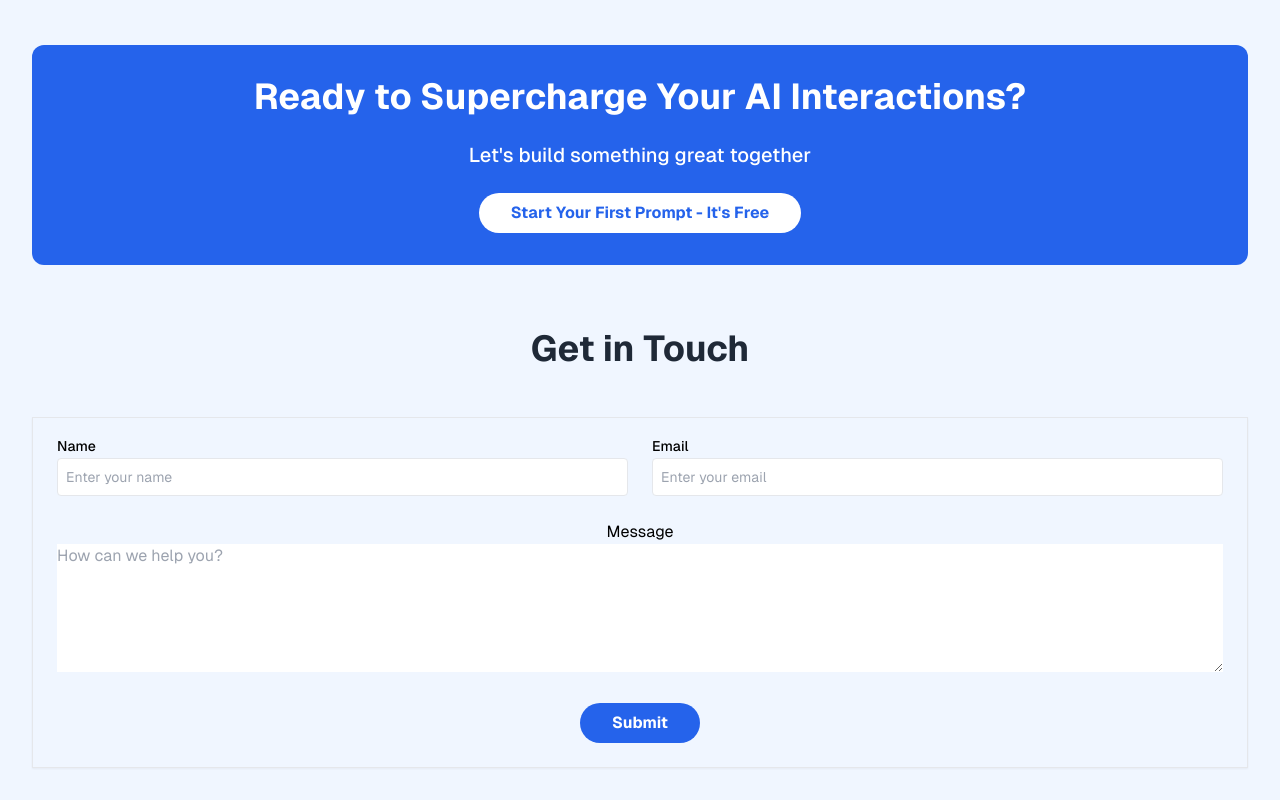
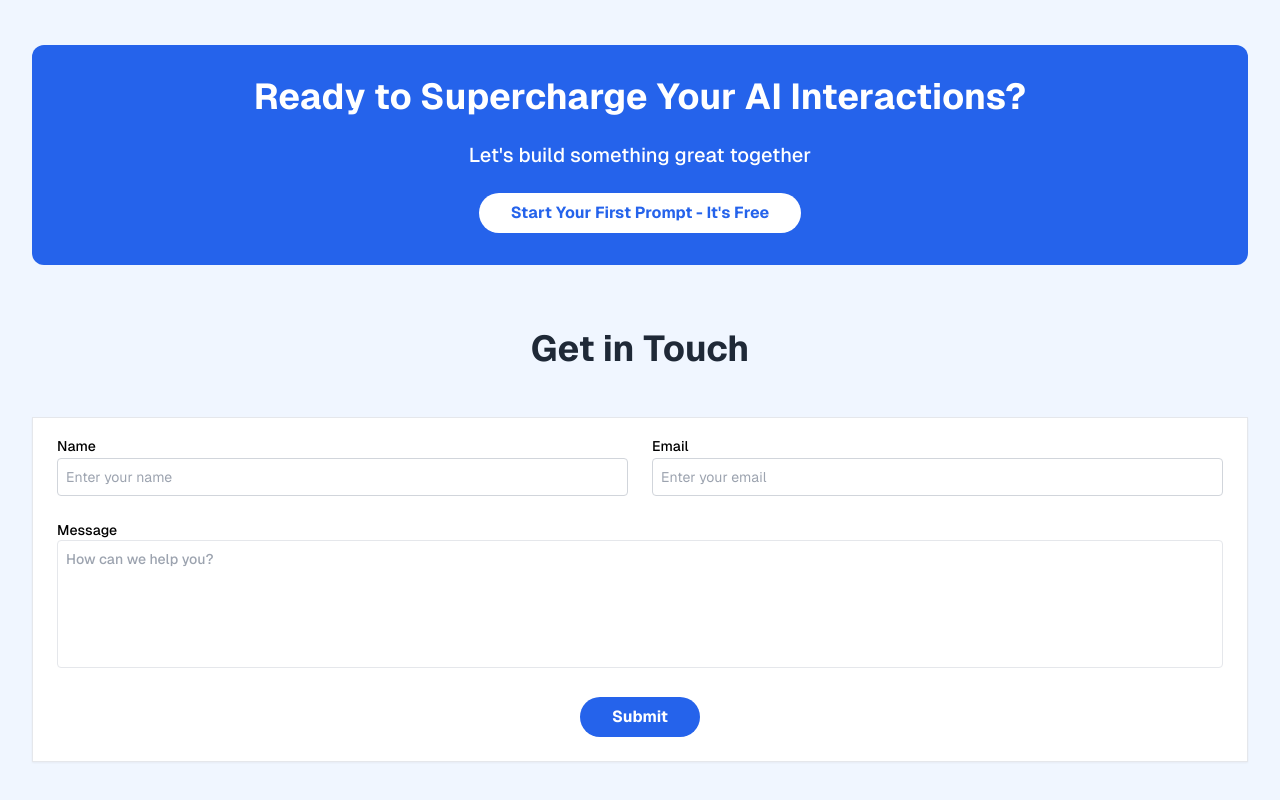
Before and after one commit to Orbitado/ai-prompt-wizard, a Next.js app: page / in a window 1280 px wide. Shown: the part 2177-2977 px from the top of the page. Built offline with nearby package versions, Linux system fonts and the light colour scheme.

Commit message:
[ADDED] Form w/functionality

```diff
--- a/src/components/common/GetInTouch.tsx
+++ b/src/components/common/GetInTouch.tsx
@@ -11,19 +11,22 @@ export default function GetInTouch() {
           Get in Touch
         </h3>
         <Card>
-          <CardContent className="gap-6 grid">
+          <CardContent className="gap-6 grid bg-white">
             <form action="" method="post" className="gap-6 grid">
               <div className="gap-6 grid grid-cols-2">
-                <Input inputType="name" />
-                <Input inputType="email" />
+                <Input inputType="name" type="text" />
+                <Input inputType="email" type="email" />
               </div>
-              <label htmlFor="message">
+              <label
+                htmlFor="message"
+                className="font-medium text-sm text-start"
+              >
                 Message
                 <textarea
                   name="message"
                   id="message"
                   placeholder="How can we help you?"
-                  className="w-full h-32"
+                  className="p-2 border rounded-[0.25rem] w-full h-32 text-sm resize-none"
                   required
                 />
               </label>
--- a/src/components/common/Input.tsx
+++ b/src/components/common/Input.tsx
@@ -1,16 +1,22 @@
 import React from "react";
 
-export default function Input({ inputType }: { inputType: string }) {
+export default function Input({
+  inputType,
+  type,
+}: {
+  inputType: string;
+  type: string;
+}) {
   const label = inputType.charAt(0).toUpperCase() + inputType.slice(1);
   return (
-    <label htmlFor="name" className="mt-4 w-full text-start">
+    <label htmlFor={inputType} className="mt-4 w-full text-start">
       <span className="font-medium text-sm">{label}</span>
       <input
-        type="text"
+        type={type}
         name={inputType}
         id={inputType}
         placeholder={`Enter your ${inputType}`}
-        className="p-2 border rounded-[0.25rem] w-full text-sm"
+        className="border-gray-300 p-2 border rounded-[0.25rem] w-full text-sm"
         required
       />
     </label>
--- a/src/components/specific/PromptExamples.tsx
+++ b/src/components/specific/PromptExamples.tsx
@@ -28,9 +28,10 @@ export default function PromptExamples() {
         </TabsList>
         {aiModels.map((model) => (
           <TabsContent
+            tabIndex={0}
             key={model.name}
             value={model.value}
-            className="bg-white shadow-md"
+            className="bg-white shadow-md "
           >
             <Card className="">
               <CardHeader>
```
